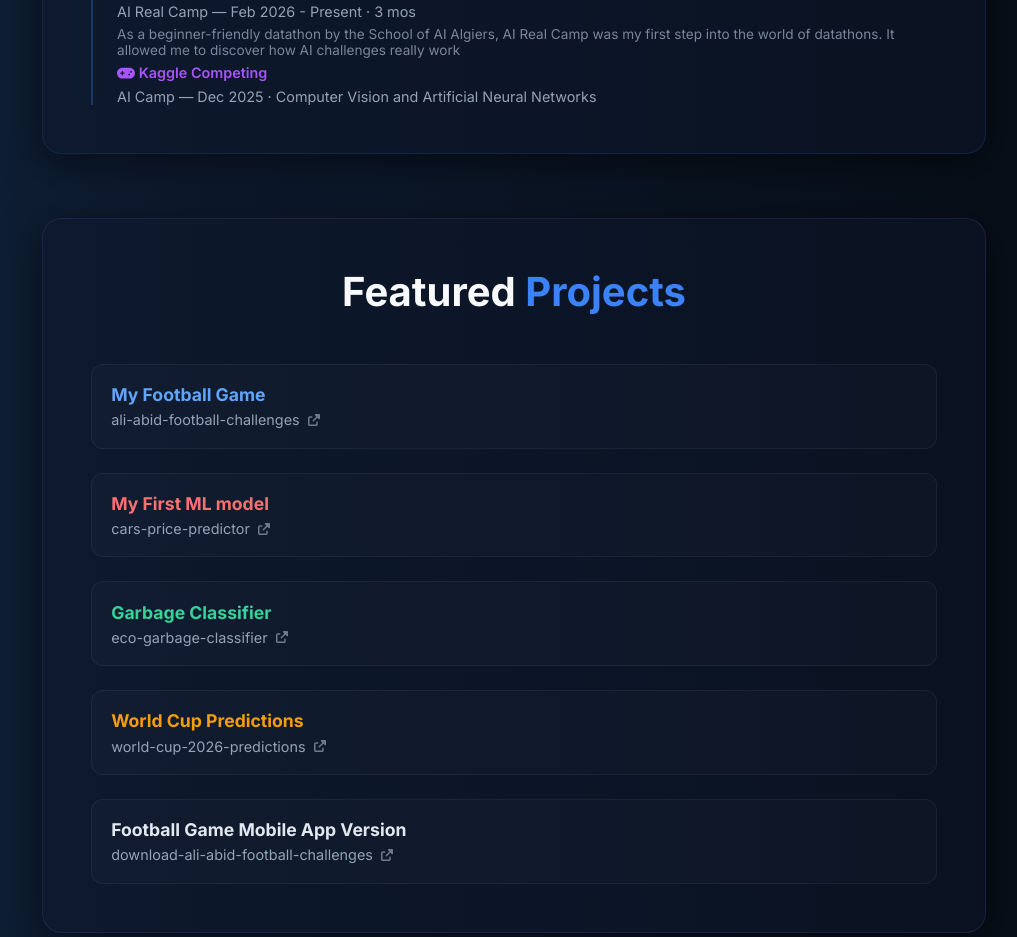
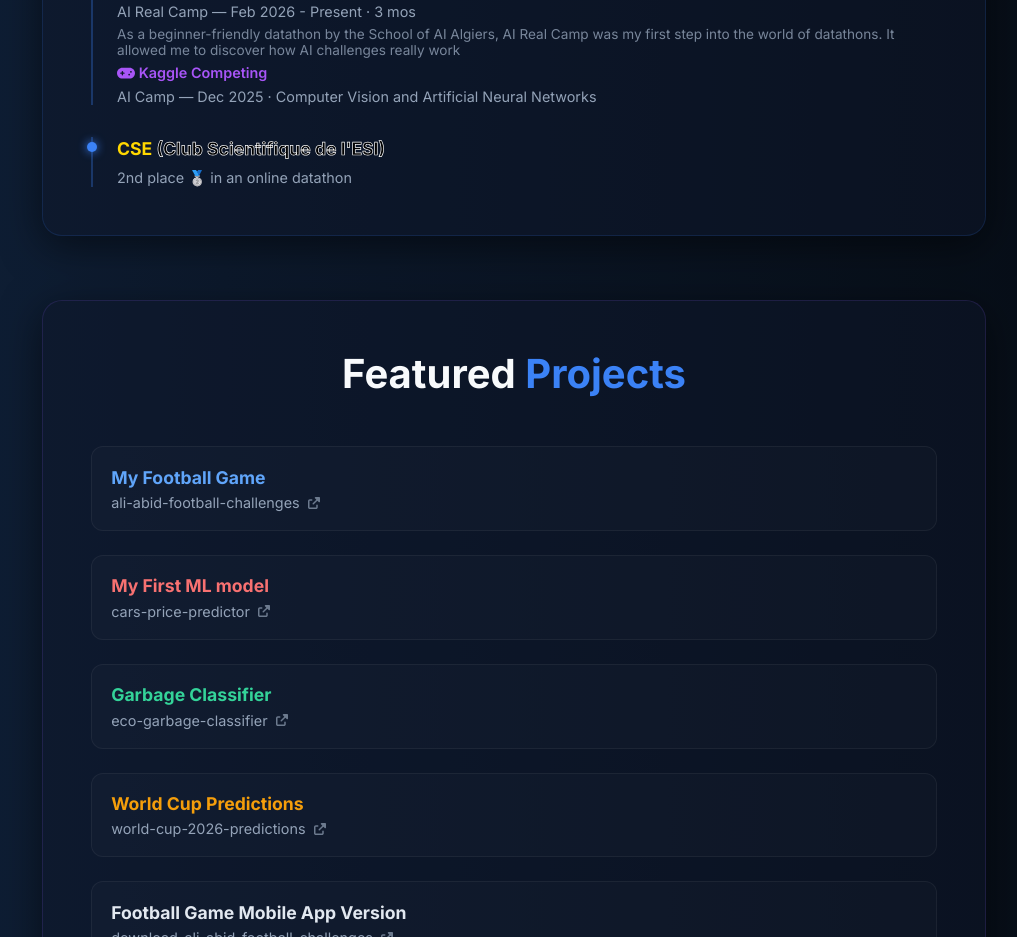
Before and after one commit to AliAbid31/Personal-Portfolio, a Next.js app: page / in a window 1280 px wide. Shown: the part 4840-5777 px from the top of the page, without its empty margins (126-1143 px from the left). Built offline with nearby package versions, Linux system fonts and the light colour scheme; some icons are missing.

Commit message:
add experience

```diff
--- a/app/page.js
+++ b/app/page.js
@@ -257,6 +257,12 @@ export default function Home() {
                                     <li>AI Camp — Dec 2025 · Computer Vision and Artificial Neural Networks</li>
                                 </ul>
                             </div>
+                            <div className={styles.timelineItem}>
+                                <h3><span style={{color: '#FFD700'}}>CSE</span> <span style={{color: '#000000', fontWeight: 'bold', WebkitTextStroke: '0.7px white'}}>(Club Scientifique de l'ESI)</span></h3>
+                                <ul>
+                                    <li>2nd place 🥈 in an online datathon</li>
+                                </ul>
+                            </div>
                         </div>
                     </section>
 
```
